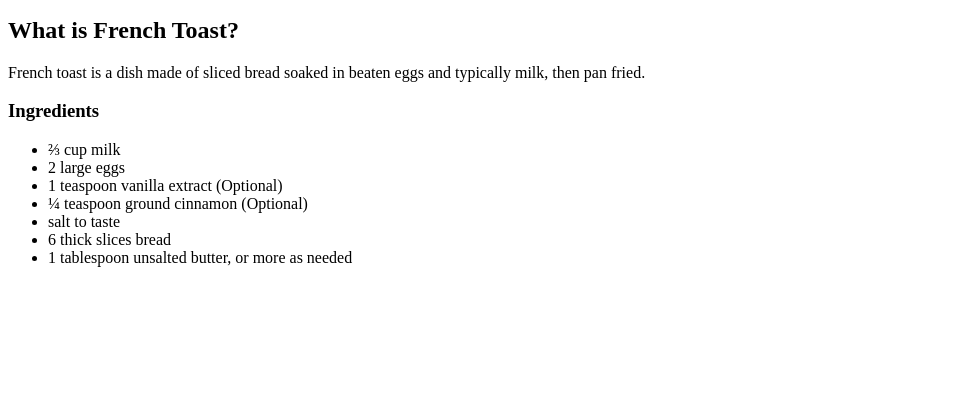
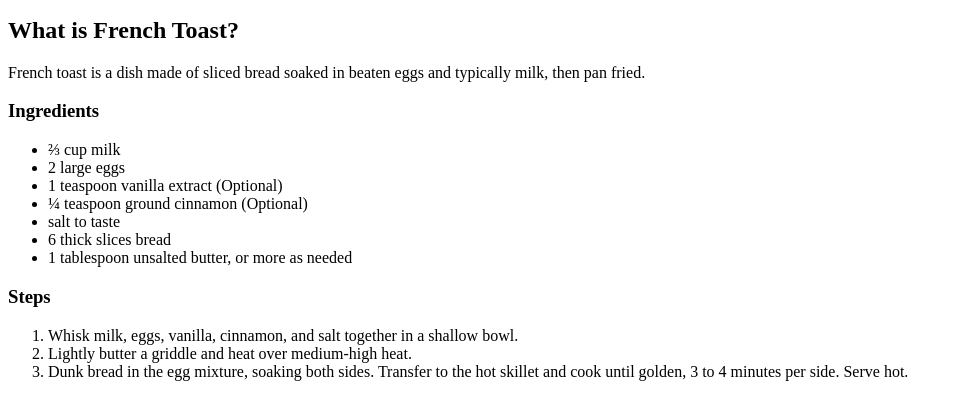
Before and after one commit to MaybeMotion/motions-recipes, a plain HTML site: page recipes/french-toast.html in a window 1280 px wide. Shown: the part 101-520 px from the top of the page, without its empty margins (0-963 px from the left). Drawn offline with Linux system fonts and the light colour scheme.

Commit message:
Added a steps header with the steps needed to make french toast.

```diff
--- a/recipes/french-toast.html
+++ b/recipes/french-toast.html
@@ -30,6 +30,13 @@
         <li>1 tablespoon unsalted butter, or more as needed </li>
     </ul>
 
+    <h3>Steps</h3>
+    <ol>
+        <li>Whisk milk, eggs, vanilla, cinnamon, and salt together in a shallow bowl.</li>
+        <li>Lightly butter a griddle and heat over medium-high heat.</li>
+        <li>Dunk bread in the egg mixture, soaking both sides. Transfer to the hot skillet and cook until golden, 3 to 4 minutes per side. Serve hot.</li>
+    </ol>
+
 </body>
 
 </html>
```
